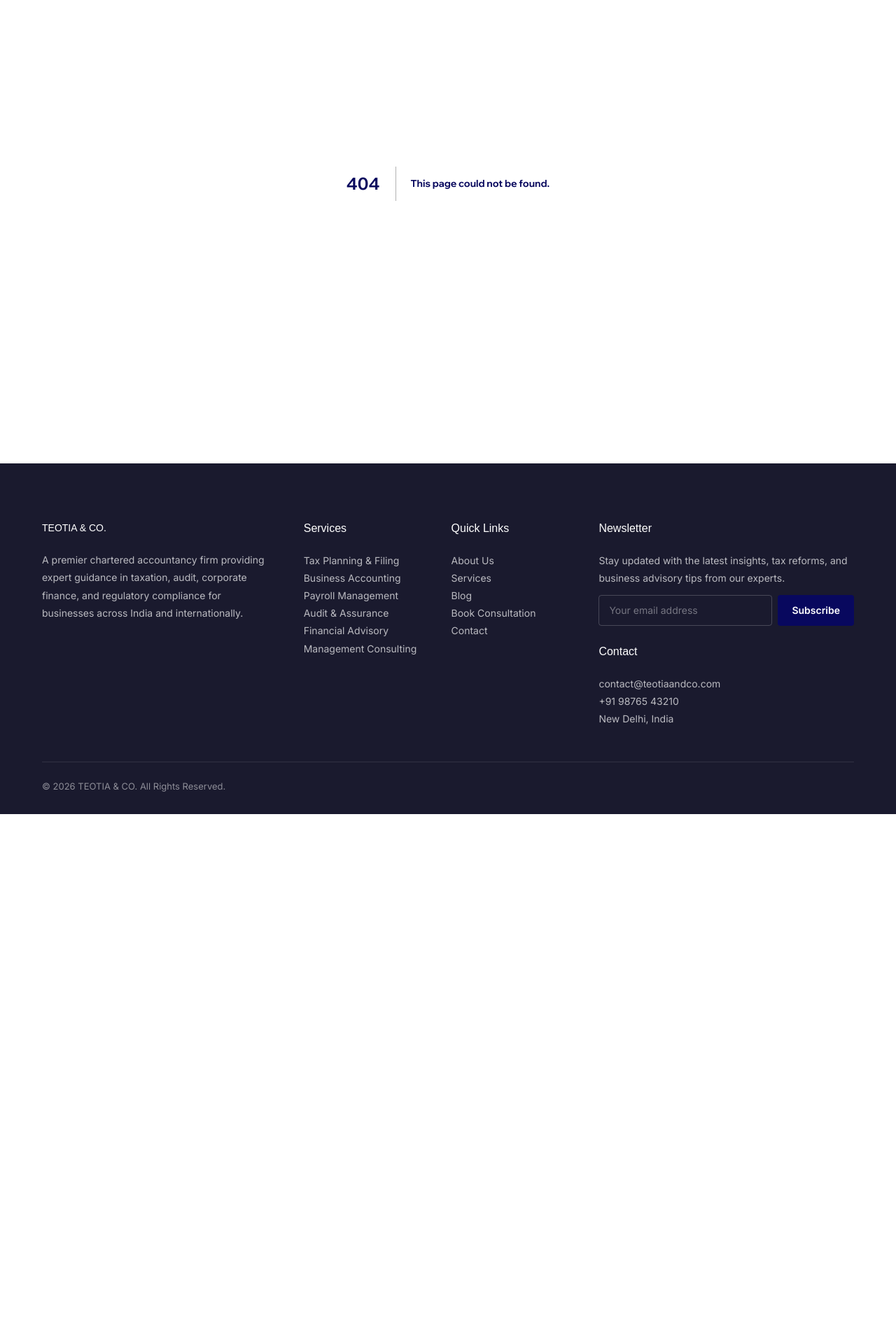
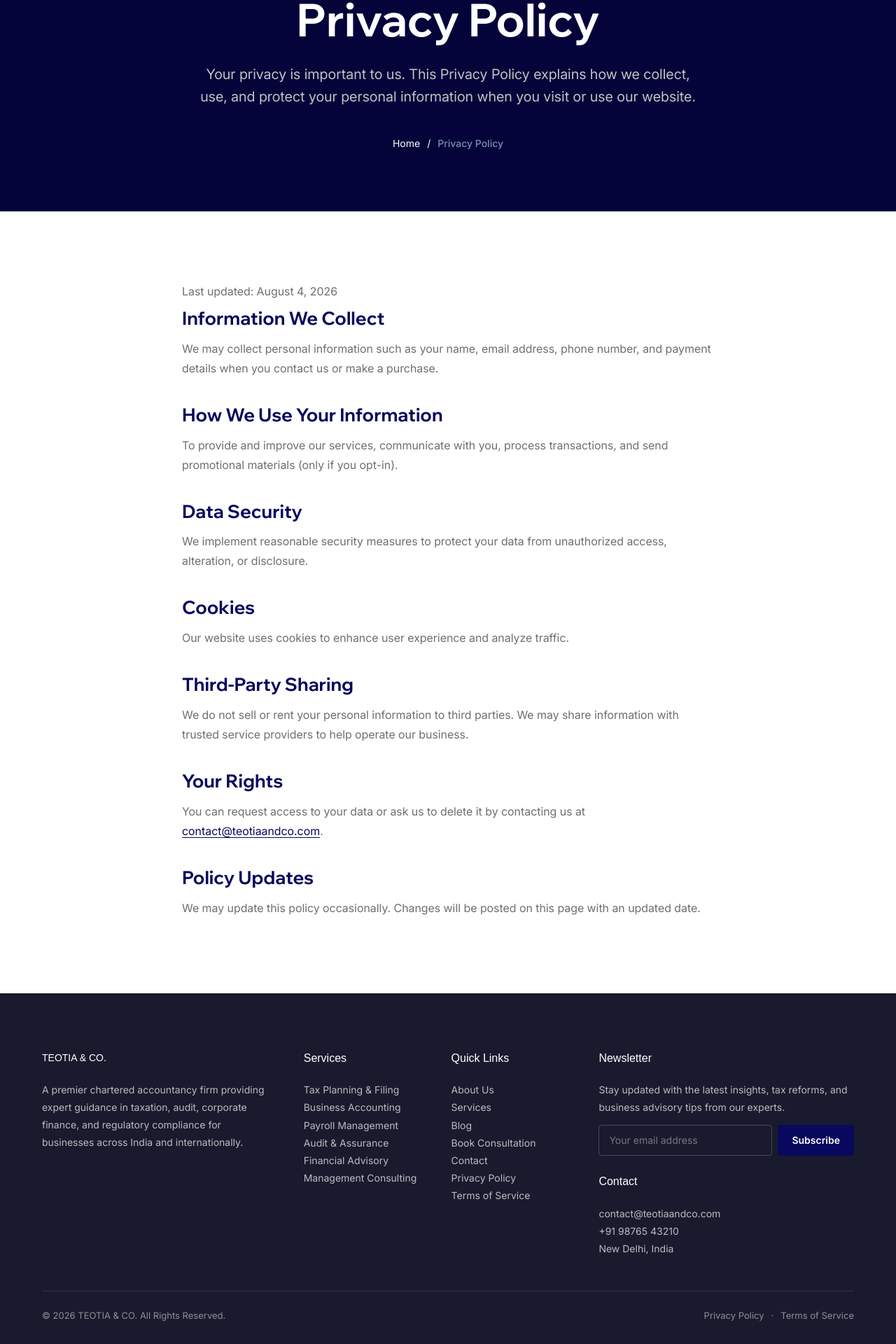
Before and after one commit to Abhishekeasync/Teotia-and-Co, a Next.js app: page /privacy-policy in a window 1280 px wide. Before the commit this address had no page. Shown: the part 256-2176 px from the top of the page at 70% size. Before the commit the page ends 1419 px from the top, so only its background shows below. Built offline with nearby package versions, Linux system fonts and the light colour scheme; a web font is replaced by a local one.

Commit message:
fix filter issue

```diff
--- a/app/layout.tsx
+++ b/app/layout.tsx
@@ -1,5 +1,6 @@
 import type { Metadata, Viewport } from "next";
 import "./globals.css";
+import Footer from "@/components/Footer";
 import { PublicShell } from "@/components/PublicShell";
 import { ToastProvider } from "@/components/ToastProvider";
 
@@ -25,7 +26,7 @@ export default function RootLayout({
   return (
     <html lang="en">
       <body>
-        <PublicShell>{children}</PublicShell>
+        <PublicShell footer={<Footer />}>{children}</PublicShell>
         <ToastProvider />
       </body>
     </html>
--- a/app/page-styles.css
+++ b/app/page-styles.css
@@ -440,6 +440,52 @@
   transform: translateY(-1px);
 }
 
+/* LEGAL PAGES */
+.legal-section {
+  padding-top: 72px;
+  padding-bottom: 96px;
+}
+
+.legal-content {
+  max-width: 760px;
+  margin: 0 auto;
+}
+
+.legal-updated {
+  color: var(--text-secondary);
+  font-size: 14px;
+  margin-bottom: 36px;
+}
+
+.legal-content h2 {
+  color: var(--heading-color);
+  font-family: madefor-display-bold, sans-serif;
+  font-size: clamp(20px, 2.2vw, 26px);
+  line-height: 1.3;
+  margin: 36px 0 12px;
+}
+
+.legal-content h2:first-of-type {
+  margin-top: 0;
+}
+
+.legal-content p {
+  color: var(--text-secondary);
+  font-size: 16px;
+  line-height: 1.75;
+  margin: 0 0 8px;
+}
+
+.legal-content a {
+  color: var(--heading-color);
+  text-decoration: underline;
+  text-underline-offset: 3px;
+}
+
+.legal-content a:hover {
+  opacity: 0.8;
+}
+
 /* SECTIONS */
 .section {
   padding: 100px 60px;
--- /dev/null
+++ b/app/privacy-policy/page.tsx
@@ -0,0 +1,75 @@
+import Link from 'next/link';
+import { SITE_CONTACT } from '@/lib/site';
+import '../page-styles.css';
+
+export const metadata = {
+  title: 'Privacy Policy | TEOTIA & CO.',
+  description:
+    'Learn how TEOTIA & CO. collects, uses, and protects your personal information.',
+};
+
+export default function PrivacyPolicyPage() {
+  return (
+    <>
+      <section className="about-hero">
+        <div className="about-hero-content">
+          <h1>Privacy Policy</h1>
+          <p className="about-hero-sub">
+            Your privacy is important to us. This Privacy Policy explains how we collect, use, and
+            protect your personal information when you visit or use our website.
+          </p>
+          <nav className="about-breadcrumb" aria-label="Breadcrumb">
+            <Link href="/">Home</Link>
+            <span className="breadcrumb-sep">/</span>
+            <span className="breadcrumb-current">Privacy Policy</span>
+          </nav>
+        </div>
+      </section>
+
+      <section className="section legal-section">
+        <div className="legal-content">
+          <p className="legal-updated">Last updated: August 4, 2026</p>
+
+          <h2>Information We Collect</h2>
+          <p>
+            We may collect personal information such as your name, email address, phone number, and
+            payment details when you contact us or make a purchase.
+          </p>
+
+          <h2>How We Use Your Information</h2>
+          <p>
+            To provide and improve our services, communicate with you, process transactions, and
+            send promotional materials (only if you opt-in).
+          </p>
+
+          <h2>Data Security</h2>
+          <p>
+            We implement reasonable security measures to protect your data from unauthorized access,
+            alteration, or disclosure.
+          </p>
+
+          <h2>Cookies</h2>
+          <p>Our website uses cookies to enhance user experience and analyze traffic.</p>
+
+          <h2>Third-Party Sharing</h2>
+          <p>
+            We do not sell or rent your personal information to third parties. We may share
+            information with trusted service providers to help operate our business.
+          </p>
+
+          <h2>Your Rights</h2>
+          <p>
+            You can request access to your data or ask us to delete it by contacting us at{' '}
+            <a href={`mailto:${SITE_CONTACT.email}`}>{SITE_CONTACT.email}</a>.
+          </p>
+
+          <h2>Policy Updates</h2>
+          <p>
+            We may update this policy occasionally. Changes will be posted on this page with an
+            updated date.
+          </p>
+        </div>
+      </section>
+    </>
+  );
+}
--- /dev/null
+++ b/app/terms-of-service/page.tsx
@@ -0,0 +1,75 @@
+import Link from 'next/link';
+import '../page-styles.css';
+
+export const metadata = {
+  title: 'Terms of Service | TEOTIA & CO.',
+  description:
+    'Terms of Service for using the TEOTIA & CO. website and professional services.',
+};
+
+export default function TermsOfServicePage() {
+  return (
+    <>
+      <section className="about-hero">
+        <div className="about-hero-content">
+          <h1>Terms of Service</h1>
+          <p className="about-hero-sub">
+            Welcome to TEOTIA &amp; CO. By using our website and services, you agree to the
+            following terms.
+          </p>
+          <nav className="about-breadcrumb" aria-label="Breadcrumb">
+            <Link href="/">Home</Link>
+            <span className="breadcrumb-sep">/</span>
+            <span className="breadcrumb-current">Terms of Service</span>
+          </nav>
+        </div>
+      </section>
+
+      <section className="section legal-section">
+        <div className="legal-content">
+          <p className="legal-updated">Last updated: August 4, 2026</p>
+
+          <h2>Use of Website</h2>
+          <p>
+            You agree to use the site for lawful purposes only and not to engage in activities that
+            may harm the site or others.
+          </p>
+
+          <h2>Intellectual Property</h2>
+          <p>
+            All content, logos, and materials on this site are owned by or licensed to TEOTIA
+            &amp; CO. and may not be used without permission.
+          </p>
+
+          <h2>Product/Service Information</h2>
+          <p>
+            We strive for accuracy but do not guarantee completeness or error-free content.
+          </p>
+
+          <h2>User Accounts</h2>
+          <p>
+            If applicable, you are responsible for maintaining the confidentiality of your account
+            and password.
+          </p>
+
+          <h2>Limitation of Liability</h2>
+          <p>
+            TEOTIA &amp; CO. is not liable for any direct or indirect damages arising from the use
+            of this site.
+          </p>
+
+          <h2>Governing Law</h2>
+          <p>
+            These terms are governed by the laws of India, where TEOTIA &amp; CO. is registered.
+          </p>
+
+          <h2>Changes to Terms</h2>
+          <p>
+            We may update these terms at any time without prior notice. Continued use constitutes
+            acceptance of changes.
+          </p>
+        </div>
+      </section>
+    </>
+  );
+}
--- a/components/Footer.tsx
+++ b/components/Footer.tsx
@@ -3,6 +3,8 @@ import NewsletterForm from '@/components/NewsletterForm';
 import { buildConsultationUrl } from '@/lib/consultation';
 import { SITE_CONTACT } from '@/lib/site';
 import './header-footer.css';
+
+const consultationHref = buildConsultationUrl({ source: 'footer' });
 
 export default function Footer() {
   return (
@@ -32,8 +34,10 @@ export default function Footer() {
           <Link href="/about">About Us</Link>
           <Link href="/services">Services</Link>
           <Link href="/blog">Blog</Link>
-          <Link href={buildConsultationUrl({ source: 'footer' })}>Book Consultation</Link>
+          <Link href={consultationHref}>Book Consultation</Link>
           <Link href="/contact">Contact</Link>
+          <Link href="/privacy-policy">Privacy Policy</Link>
+          <Link href="/terms-of-service">Terms of Service</Link>
         </div>
         <div className="footer-col">
           <h4>Newsletter</h4>
@@ -50,6 +54,11 @@ export default function Footer() {
       </div>
       <div className="footer-bottom">
         <p>&copy; 2026 TEOTIA &amp; CO. All Rights Reserved.</p>
+        <div className="footer-legal-links">
+          <Link href="/privacy-policy">Privacy Policy</Link>
+          <span aria-hidden="true">·</span>
+          <Link href="/terms-of-service">Terms of Service</Link>
+        </div>
       </div>
     </footer>
   );
--- a/components/PublicShell.tsx
+++ b/components/PublicShell.tsx
@@ -2,9 +2,14 @@
 
 import { usePathname } from 'next/navigation';
 import Header from '@/components/Header';
-import Footer from '@/components/Footer';
 
-export function PublicShell({ children }: { children: React.ReactNode }) {
+export function PublicShell({
+  children,
+  footer,
+}: {
+  children: React.ReactNode;
+  footer: React.ReactNode;
+}) {
   const pathname = usePathname();
   const isAdmin = pathname?.startsWith('/admin');
 
@@ -16,7 +21,7 @@ export function PublicShell({ children }: { children: React.ReactNode }) {
     <>
       <Header />
       <main>{children}</main>
-      <Footer />
+      {footer}
     </>
   );
 }
--- a/components/header-footer.css
+++ b/components/header-footer.css
@@ -394,8 +394,26 @@
   display: flex;
   justify-content: space-between;
   align-items: center;
+  gap: 16px;
+  flex-wrap: wrap;
   font-size: 13px;
   color: rgba(255, 255, 255, 0.5);
+}
+
+.footer-legal-links {
+  display: flex;
+  align-items: center;
+  gap: 10px;
+}
+
+.footer-legal-links a {
+  color: rgba(255, 255, 255, 0.5);
+  text-decoration: none;
+  transition: color 0.2s;
+}
+
+.footer-legal-links a:hover {
+  color: #fff;
 }
 
 /* ─── RESPONSIVE ─────────────────────────────────────────────── */
```
Also changed, not shown: 1 other file (tests, documents, lock files or other folders).
